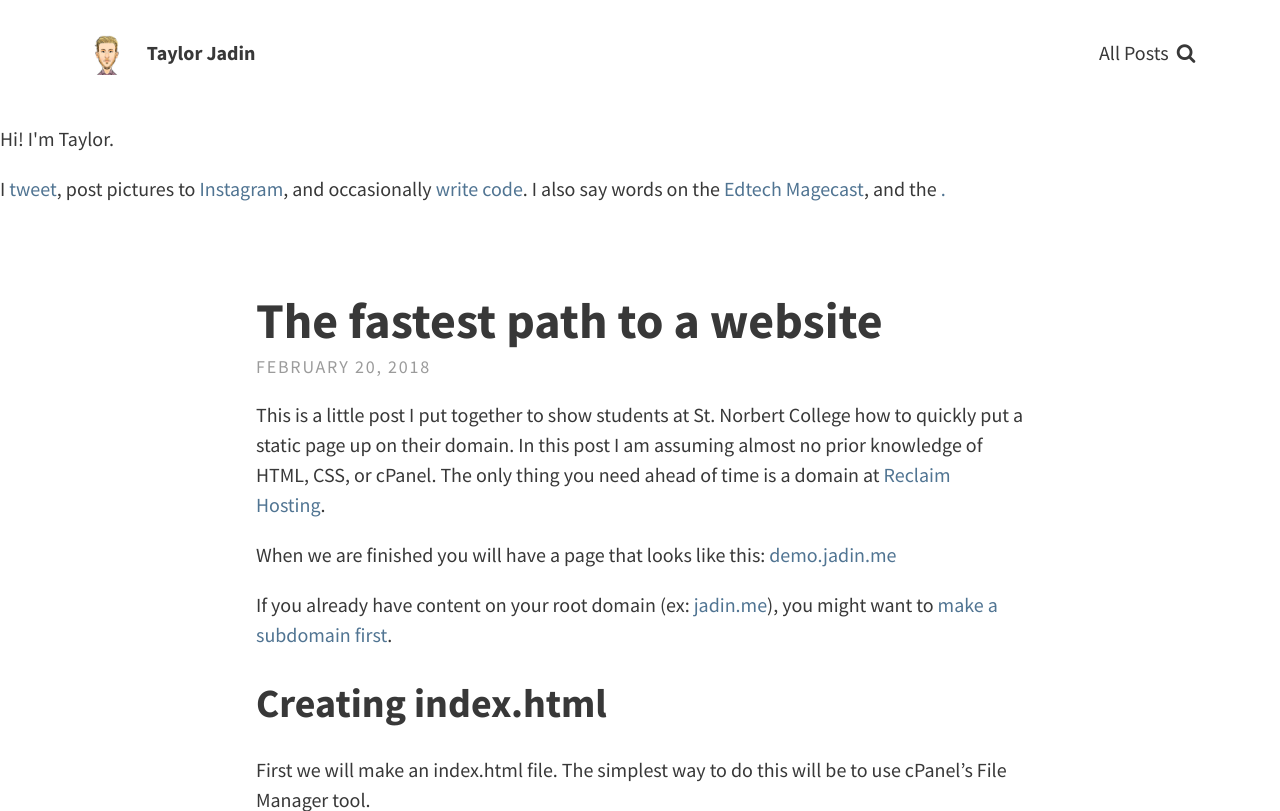
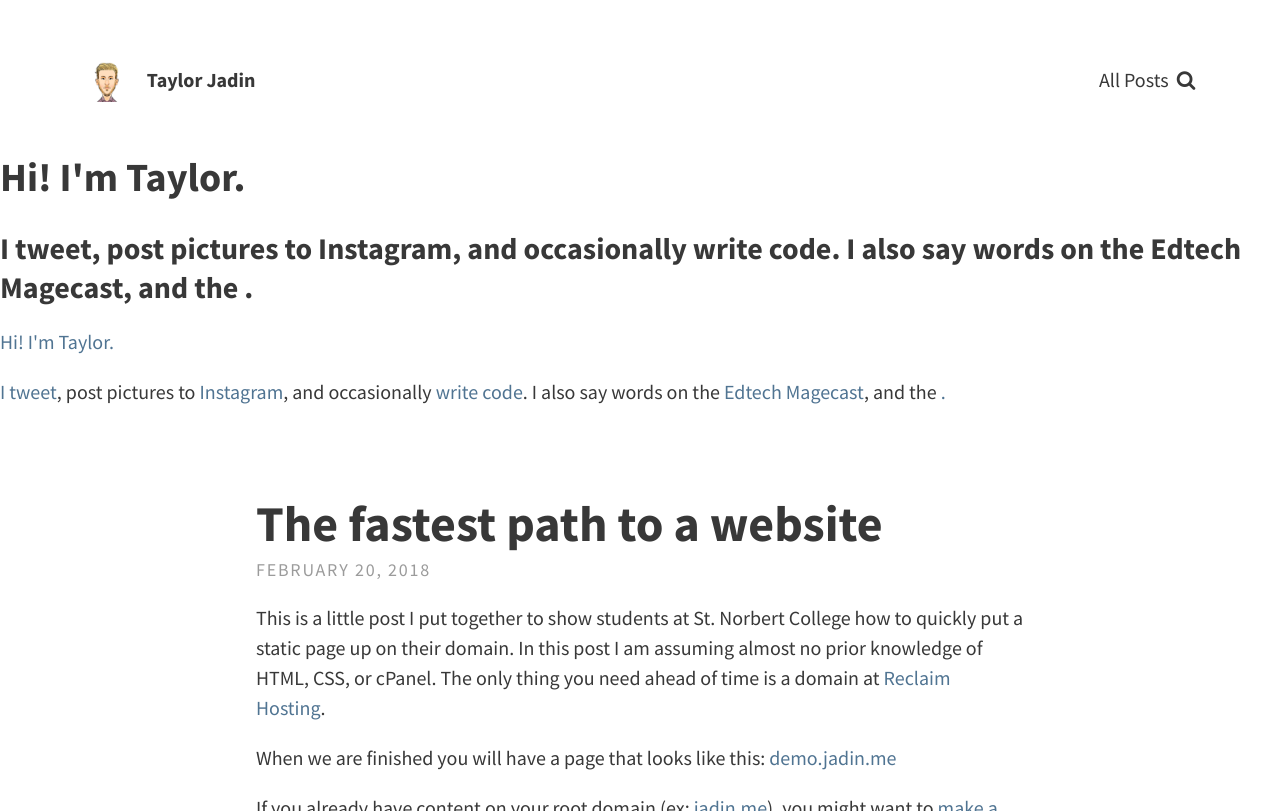
Before and after one commit to TaylorJadin/jadin.me-jekyll, a Jekyll site: the page built from index.html, in a window 1280 px wide and 900 px high, cut to the strip 0-811 px from the top of the window. Built offline with Jekyll 4.4.1, drawn with Linux system fonts in a browser that asks for light colours; the list of posts is cut into pages by our own code.

Commit message:
top.html

```diff
--- /dev/null
+++ b/_includes/top.html
@@ -0,0 +1,2 @@
+<h2>Hi! I'm Taylor.</h2>
+<h3>I <a href="https://twitter.com/taylorjadin">tweet</a>, post pictures to <a href="https://www.instagram.com/taylor_jadin/">Instagram</a>, and occasionally <a href="https://github.com/taylorjadin">write code</a>. I also say words on the <a href="https://magecast.net">Edtech Magecast</a>, and the <a href="https://soundcloud.com/jadinapproved>"Jadin Approved podcast</a>.</h3>
--- a/_layouts/home.html
+++ b/_layouts/home.html
@@ -14,7 +14,8 @@ layout: default
 
   <div class="posts">
 
-      <p>Hi! I'm Taylor.</p>
+    {% include top.html %}
+    <p>Hi! I'm Taylor.</p>
       <p>I <a href="https://twitter.com/taylorjadin">tweet</a>, post pictures to <a href="https://www.instagram.com/taylor_jadin/">Instagram</a>, and occasionally <a href="https://github.com/taylorjadin">write code</a>. I also say words on the <a href="https://magecast.net">Edtech Magecast</a>, and the <a href="https://soundcloud.com/jadinapproved>"Jadin Approved podcast</a>.</p>
 
 
```
